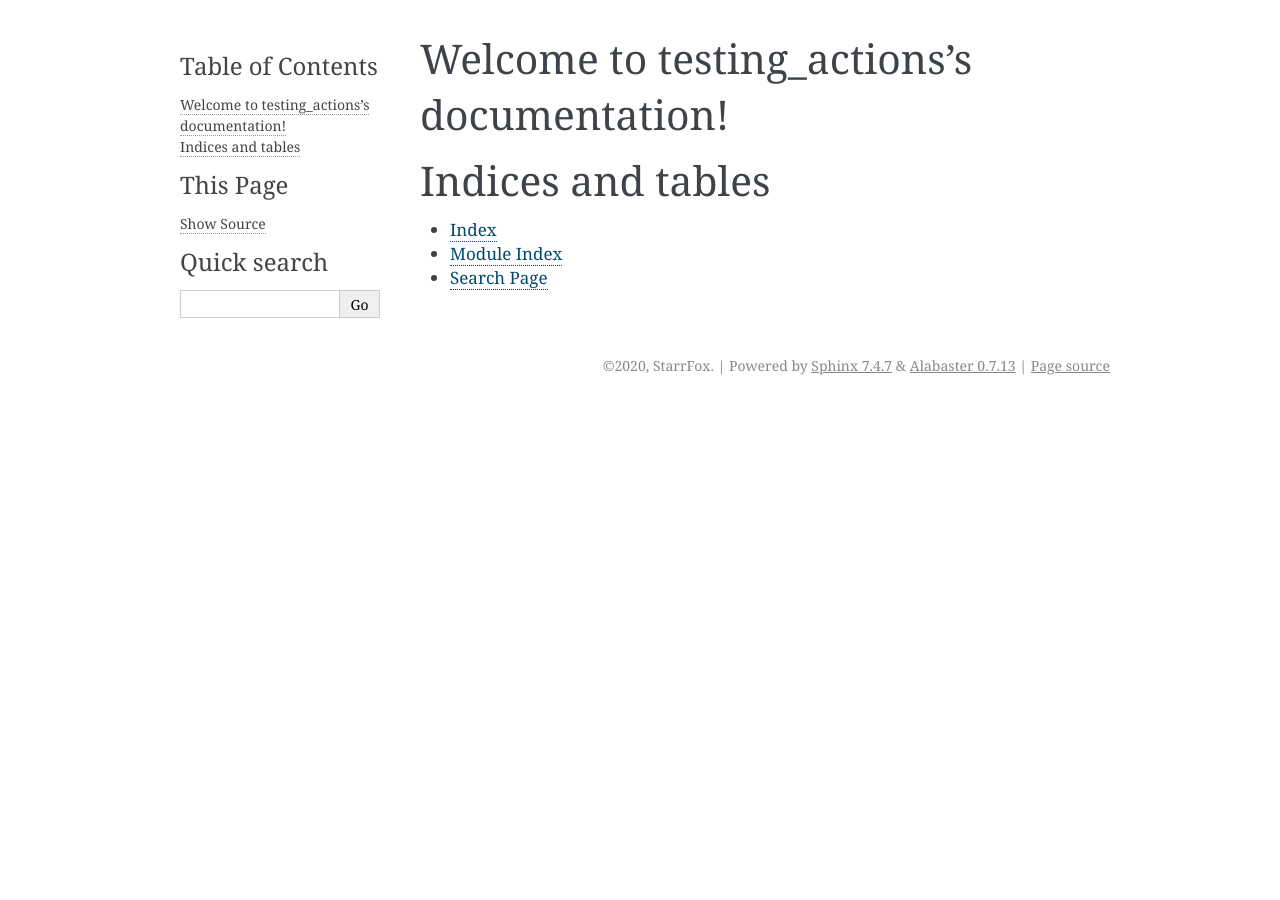
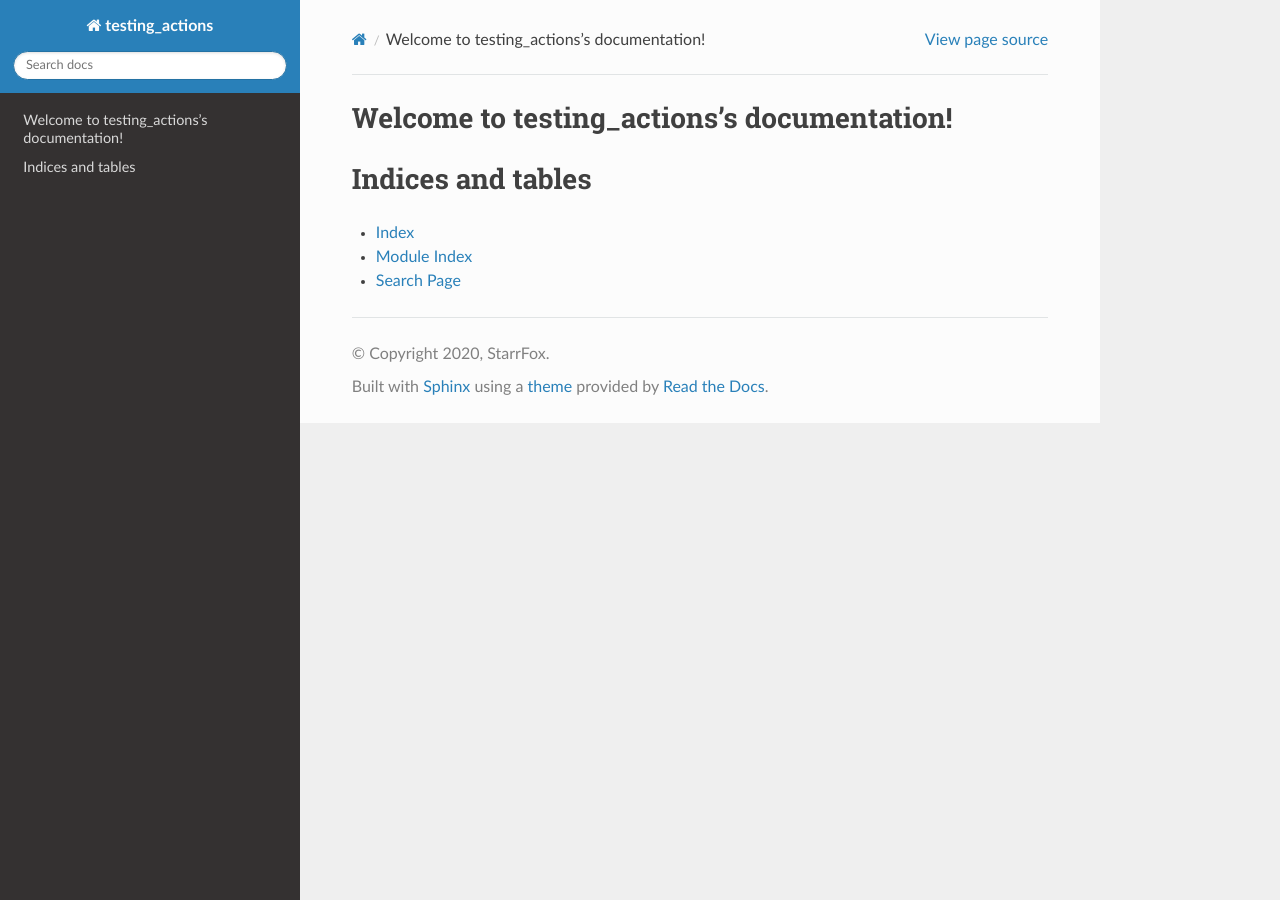
Before and after one commit to StarrFox/testing_actions, a Sphinx documentation site: the page built from docs/index.rst, in a window 1280 px wide. Built offline with Sphinx 7.4.7 and the Read the Docs theme 2.0.0, drawn with Linux system fonts in a browser that asks for light colours.

Commit message:
update theme and path

```diff
--- a/docs/conf.py
+++ b/docs/conf.py
@@ -44,7 +44,7 @@ exclude_patterns = ['_build', 'Thumbs.db', '.DS_Store']
 # The theme to use for HTML and HTML Help pages.  See the documentation for
 # a list of builtin themes.
 #
-html_theme = 'alabaster'
+html_theme = 'sphinx_rtd_theme'
 
 # Add any paths that contain custom static files (such as style sheets) here,
 # relative to this directory. They are copied after the builtin static files,
--- a/pyproject.toml
+++ b/pyproject.toml
@@ -7,6 +7,7 @@ authors = ["StarrFox <starrfox6312@gmail.com>"]
 [tool.poetry.dependencies]
 python = "^3.8"
 sphinx = "^3.2.1"
+sphinx_rtd_theme = "^0.5.0"
 
 [tool.poetry.dev-dependencies]
 
```
Also changed, not shown: 2 other files.
